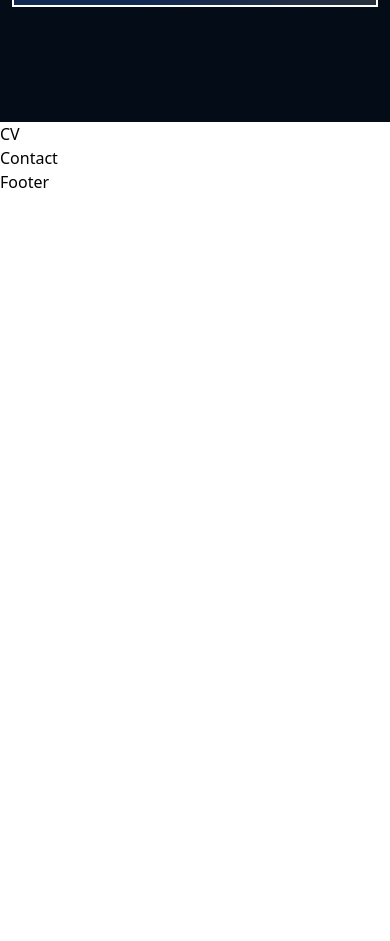
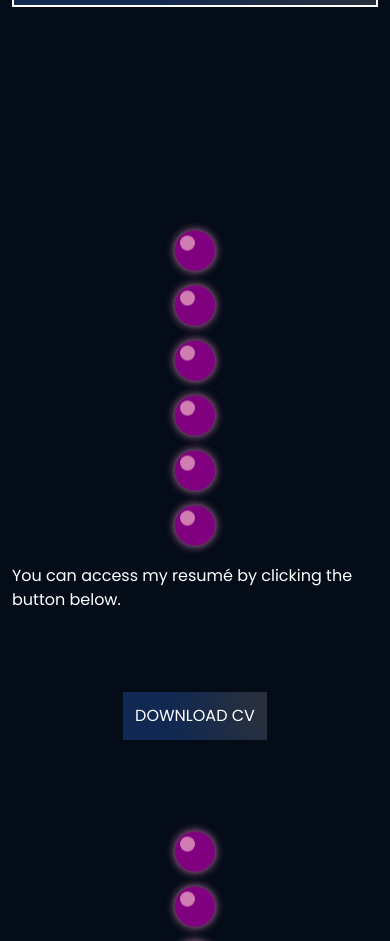
Before and after one commit to Anzcyent/my-portfolio, a React (Vite) app: page / in a window 390 px wide. Shown: the part 8280-9221 px from the top of the page. Before the commit the page ends 8474 px from the top, so only its background shows below. Built offline with nearby package versions, Linux system fonts and the light colour scheme.

Commit message:
CV section done.

```diff
--- a/src/containers/CV.jsx
+++ /dev/null
@@ -1,9 +0,0 @@
-import React from 'react'
-
-const CV = () => {
-  return (
-    <section>CV</section>
-  )
-}
-
-export default CV
--- /dev/null
+++ b/src/containers/CV/CV.css
@@ -0,0 +1,28 @@
+.cluster {
+    display: flex;
+    flex-direction: column;
+    gap: 15px;
+    transform: translateY(20px);
+    align-items: center;
+  }
+
+  .grape {
+    width: 40px;
+    height: 40px;
+    background-color: purple;
+    border-radius: 50%;
+    position: relative;
+    animation: bounceGrapes 1s ease infinite alternate;
+    box-shadow: 0px 0px 10px #d07eb2;
+  }
+
+  .grape::before {
+    content: "";
+    position: absolute;
+    width: 15px;
+    height: 15px;
+    background-color: #d07eb2;
+    border-radius: 50%;
+    top: 5px;
+    left: 5px;
+  }
--- /dev/null
+++ b/src/containers/CV/CV.jsx
@@ -0,0 +1,39 @@
+import React from "react";
+import "./CV.css";
+
+const CV = () => {
+  return (
+    <section className="bg-darkSecondary min-h-[100vh] text-white p-3 font-poppins">
+      <div className="wrapper md:mt-0 mt-20">
+        <div className="cluster">
+          <div className="grape"></div>
+          <div className="grape"></div>
+          <div className="grape"></div>
+          <div className="grape"></div>
+          <div className="grape"></div>
+          <div className="grape"></div>
+
+          <div className="flex flex-col justify-center items-center">
+            <span>You can access my resumé by clicking the button below.</span>
+            <a
+              href="/downloads/dummyCV.txt"
+              className="bg-gradient p-3 hover-and-scale my-20"
+              download
+            >
+              DOWNLOAD CV
+            </a>
+          </div>
+
+          <div className="grape"></div>
+          <div className="grape"></div>
+          <div className="grape"></div>
+          <div className="grape"></div>
+          <div className="grape"></div>
+          <div className="grape"></div>
+        </div>
+      </div>
+    </section>
+  );
+};
+
+export default CV;
--- a/src/containers/QA.jsx
+++ b/src/containers/QA.jsx
@@ -6,7 +6,7 @@ const QA = () => {
   const [currentQuestionId, setCurrentQuestionId] = useState(null);
 
   return (
-    <section className="min-h-[100vh] bg-darkSecondary text-white p-3 font-poppins">
+    <section className="h-[100vh] bg-darkSecondary text-white p-3 font-poppins">
       <div className="wrapper">
         <Divider />
 
@@ -17,9 +17,9 @@ const QA = () => {
         <div className="flex flex-col gap-10 mt-20 items-center">
           {qa.map((q) => (
             <div
-              key={q.questionId + q.answerId}
+              key={q.questionId}
               onClick={() => setCurrentQuestionId(q.questionId)}
-              className="border-2 p-3 w-full hover-and-scale hover:bg-white hover:text-black transition bg-gradient"
+              className="border-2 p-3 w-full hover-and-scale hover:bg-white transition bg-gradient"
             >
               {!currentQuestionId ? q.question : currentQuestionId === q.questionId ? <AnimatedText text={q.answer} delay={30} styles="text-gradient-blue" /> : q.question}
             </div>
--- a/src/containers/index.js
+++ b/src/containers/index.js
@@ -4,4 +4,4 @@ export { default as Skills } from "./Skills/Skills";
 export { default as Projects } from "./Projects/Projects";
 export { default as QA } from "./QA";
 export { default as Contact } from "./Contact";
-export { default as CV } from "./CV";
+export { default as CV } from "./CV/CV";
--- a/src/keyframes.css
+++ b/src/keyframes.css
@@ -47,3 +47,12 @@
     box-shadow: 0px 0px 120px #ae67fa;
   }
 }
+
+@keyframes bounceGrapes {
+  0%, 100% {
+    transform: translateY(0);
+  }
+  50% {
+    transform: translateY(-30px);
+  }
+}
--- a/src/utils/data.js
+++ b/src/utils/data.js
@@ -298,35 +298,30 @@ export const projects = [
 export const qa = [
   {
     questionId: 1,
-    answerId: 1,
     question: "Why should we choose you?",
     answer:
       "With my relevant experience and interest in web technologies, I can overcome challenges in your projects thanks to my problem solving skills and add value to your projects through teamwork. With my willingness to keep your projects up to date by adapting to rapidly changing trends and my understanding of user-oriented design, I can ensure that your projects provide impressive experiences for users.",
   },
   {
     questionId: 2,
-    answerId: 2,
     question: "How do you solve the biggest technical challenges?",
     answer:
       "When solving big technical challenges, I approach it by first gaining a deep understanding of the problem, researching a variety of sources and looking for similar solutions. I break the problem down and create a step-by-step solution, then test the solution and make adjustments as needed. I take note of the solutions I find by utilizing different perspectives, and through these processes, I succeed in solving problems and creating learning opportunities at the same time.",
   },
   {
     questionId: 3,
-    answerId: 3,
     question: "Why do you want to become a front-end developer?",
     answer:
       "The main reason I chose to become a Front-End Developer is my desire to create interactive and user-centered experiences in the digital world by combining my creativity with technical skills. I want to contribute to a better experience for people in the digital environment by combining my skills in design and coding to make websites and applications more impressive, accessible and easy to use.",
   },
   {
     questionId: 4,
-    answerId: 4,
     question: "How do you communicate within the team?",
     answer:
       "When communicating within the team, I first try to understand the views of other members by using my effective listening skills. I support a positive environment by taking different ideas into account while expressing my thoughts clearly and concisely. I actively communicate to ask questions and get feedback, and when necessary, I share details through written communication tools to make sure everyone is on the same page.",
   },
   {
     questionId: 5,
-    answerId: 5,
     question:
       "Which design principles do you follow when developing your projects?",
     answer:
```
Also changed, not shown: public/downloads/dummyCV.txt (added).
